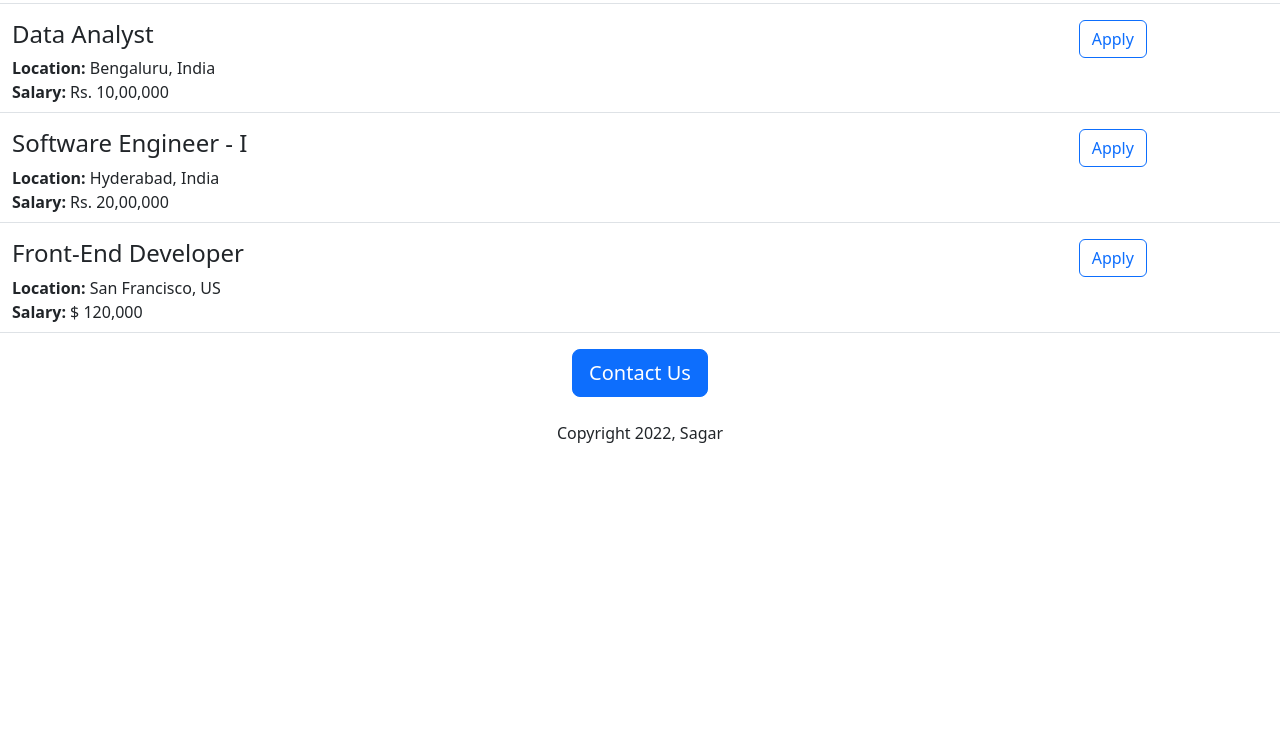
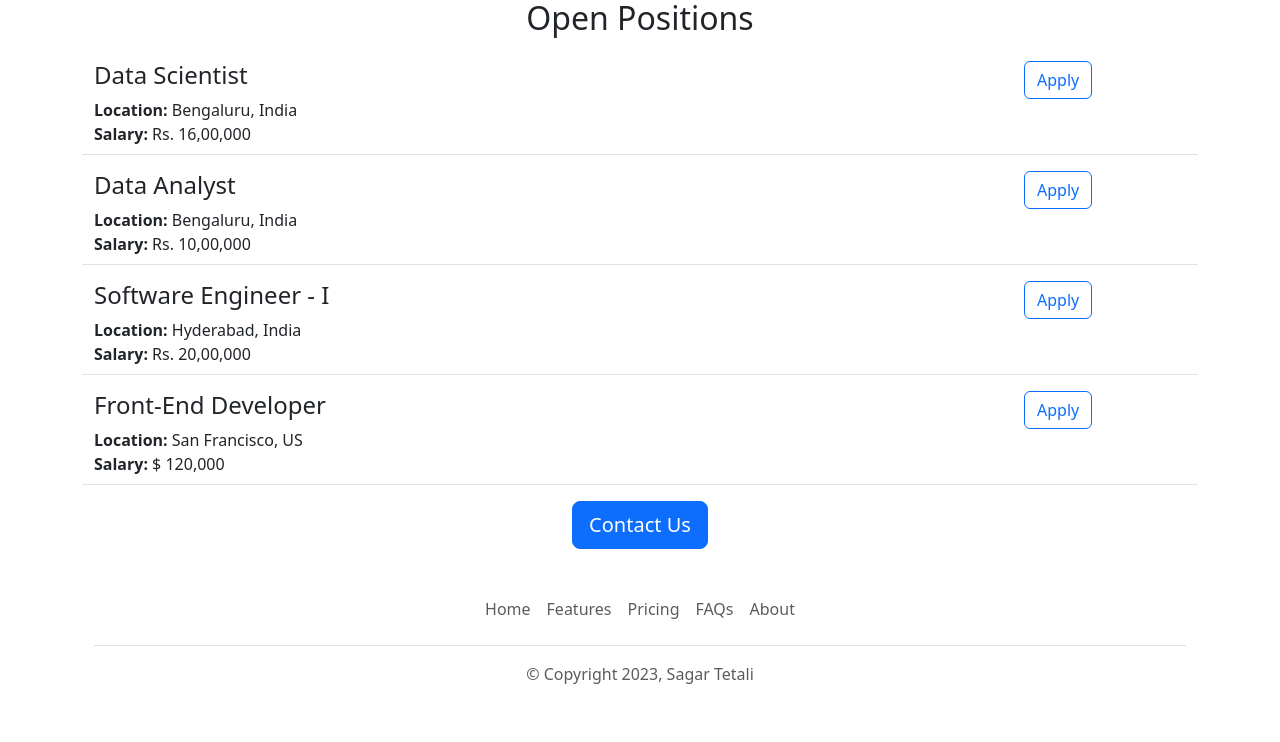
Before and after one commit to sagartv/careers_page_v2, a Flask app: page / in a window 1280 px wide. Shown: the part 1073-1815 px from the top of the page. Before the commit the page ends 1516 px from the top, so only its background shows below. Run offline with Flask 3, Linux system fonts and the light colour scheme.

Commit message:
Added Navbar, Footer, and Mailto functions for Apply and Contact Us buttons

```diff
--- /dev/null
+++ b/templates/footer.html
@@ -0,0 +1,12 @@
+<div class="container">
+  <footer class="py-3 my-4">
+    <ul class="nav justify-content-center border-bottom pb-3 mb-3">
+      <li class="nav-item"><a href="#" class="nav-link px-2 text-body-secondary">Home</a></li>
+      <li class="nav-item"><a href="#" class="nav-link px-2 text-body-secondary">Features</a></li>
+      <li class="nav-item"><a href="#" class="nav-link px-2 text-body-secondary">Pricing</a></li>
+      <li class="nav-item"><a href="#" class="nav-link px-2 text-body-secondary">FAQs</a></li>
+      <li class="nav-item"><a href="#" class="nav-link px-2 text-body-secondary">About</a></li>
+    </ul>
+    <p class="text-center text-body-secondary">&copy; Copyright 2023, Sagar Tetali</p>
+  </footer>
+</div>
--- a/templates/home.html
+++ b/templates/home.html
@@ -5,6 +5,7 @@
       #banner {height:600px;
               width:100%;
               object-fit:cover;
+               margin-bottom:16px;
               }
     </style>
 
@@ -13,18 +14,23 @@
     <meta name="viewport" content="width=device-width, initial-scale=1">
     <link href="https://cdn.jsdelivr.net/npm/bootstrap@5.3.2/dist/css/bootstrap.min.css"         rel="stylesheet" integrity="sha384-T3c6CoIi6uLrA9TneNEoa7RxnatzjcDSCmG1MXxSR1GAsXEV/Dwwykc2MPK8M2HN" crossorigin="anonymous">
   </head>
-  <body class = ''>
+  <body>
+    {% include 'nav.html' %}
+    <img class = 'img-fluid' id = "banner" src="static/banner_careers.jpeg" alt="Banner Image">
       <div class = 'container'>
         <h1 class = "text-center mt-2 mb-4">Careers Page</h1>
-        <img class = 'img-fluid' id = "banner" src="static/banner_careers.jpeg" alt="Banner Image">
-        <div class = 'card'>
-          <div class = 'card-body'>
-            <h2 class = "card-title text-center mt-2 mb-4">About Us</h2>
+
+        <div class = 'row' style = "margin-bottom:16px;">
+
+            <div class = 'col-md-6'>
             <p class = 'lead'>
               Lorem ipsum dolor sit amet, consectetur adipiscing elit, sed do eiusmod tempor incididunt ut labore et dolore magna aliqua. Ut enim ad minim veniam, quis nostrud exercitation ullamco laboris nisi ut aliquip ex ea commodo consequat. Duis aute irure dolor in reprehenderit in voluptate velit esse cillum dolore eu fugiat nulla pariatur. Excepteur sint occaecat cupidatat non proident, sunt in culpa qui officia deserunt mollit anim id est laborum.
             </p>
-            </div>
+
           </div>
+          <div class = "d-none d-md-block col-6">
+          <img src = "static/working.jpeg" style = "height:320px;border-radius:4px;"
+        </div>
         </div>
         <h2 class = "text-center mt mb-4"> Open Positions</h2>
 
@@ -35,9 +41,10 @@
 
           {% endfor %}
         </div>
-        <div class = 'text-center'><button class = 'btn btn-primary btn-lg'>Contact Us</button>
-        <p class = 'mt-4'> Copyright 2022, Sagar</p></div>
+        <div class = 'text-center'><a class = 'btn btn-primary btn-lg' href = "mailto:sagartetalitech@gmail.com?subject=Question%20about%20Job%20Openings&body=Hi%2C%20my%20name%20is">Contact Us</a>
+        </div>
     </div>
+    {% include 'footer.html'%}
   </body>
 
 </html>
--- a/templates/jobitem.html
+++ b/templates/jobitem.html
@@ -8,6 +8,6 @@
         <div><b>Salary:</b> {{job['salary']}}</div>
       {% endif %}
     </div>
-    <div class = "col-2"><button type="button" class="btn btn-outline-primary float-right align-middle">Apply</button></div>
+    <div class = "col-2 padding-right:16px"><a href="mailto:sagartetalitech@gmail.com?subject=Application%20for%20{{job['title']}}&body=My%20name%3A%20%3Cyour%20name%20here%3E%0D%0A%0D%0AMy%20Resume%20link%3A%20%3Cresume%20link%3E%0D%0A%0D%0AMy%20LinkedIn%20link%3A%20%3CLinkedin%20link%3E"type="button" class="btn btn-outline-primary float-right align-middle">Apply</a></div>
   </div>
 </div>
--- /dev/null
+++ b/templates/nav.html
@@ -0,0 +1,9 @@
+<nav class="navbar navbar-light bg-light shadow-sm fixed-top">
+  <div class="container-fluid">
+    <a class="navbar-brand" href="#">
+      <img src="static/bootstrap-logo.svg" alt="" width="30" height="24" class="d-inline-block align-text-top">
+      Work with Us
+    </a>
+  </div>
+</nav>
+<div style = "height:56px"></div>
```
Also changed, not shown: static/bootstrap-logo.svg (added), 1 other file.
